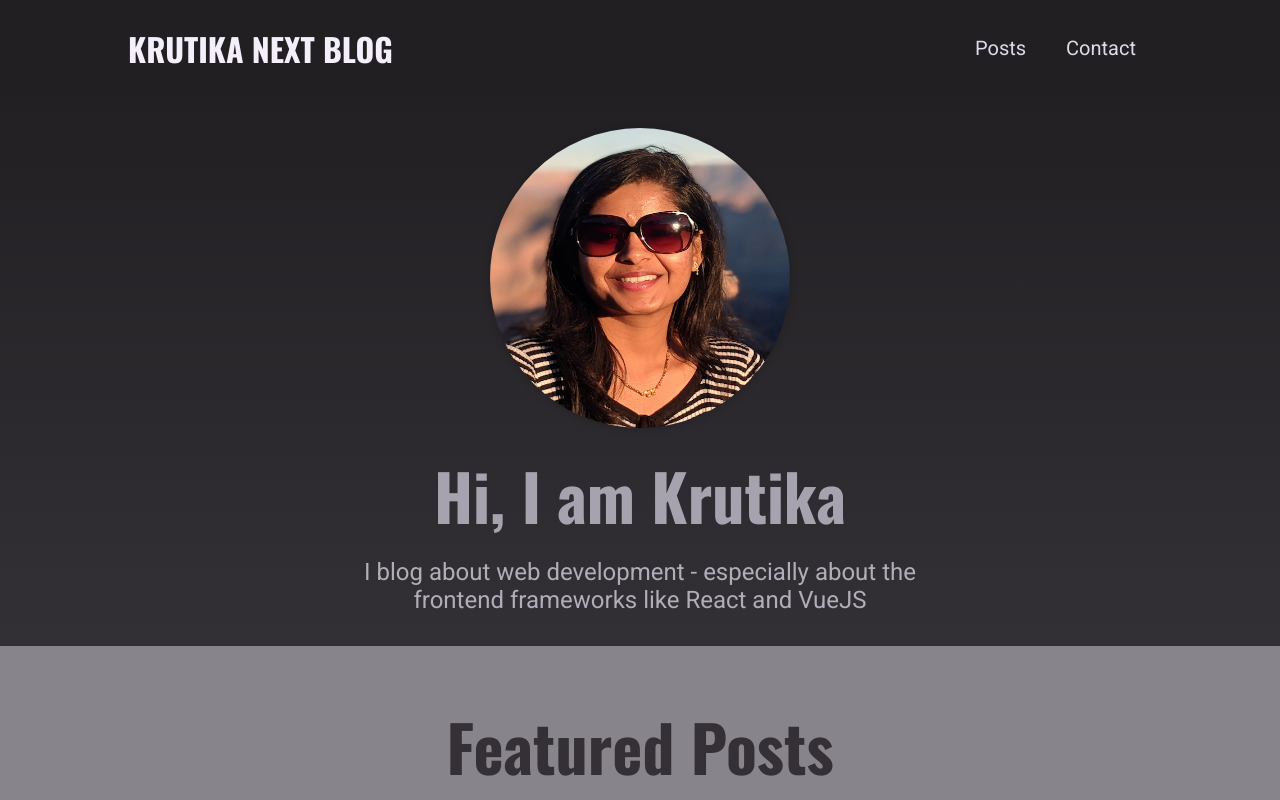
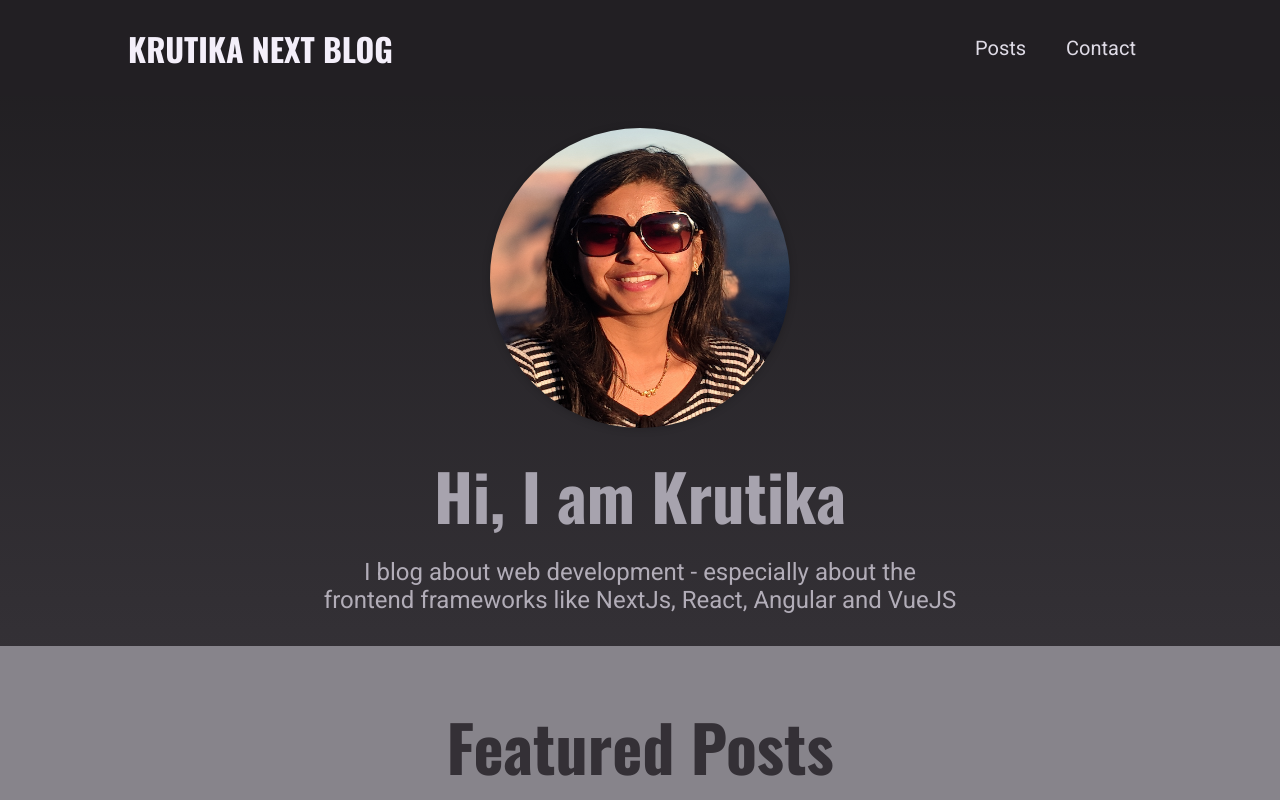
Before and after one commit to krutikapatil1/next-blog, a Next.js app: page / in a window 1280 px wide. Shown: the top 800 px of the page. Built offline with nearby package versions, Linux system fonts and the light colour scheme.

Commit message:
Fixes #14 Updated Hero description

```diff
--- a/components/home-page/hero.tsx
+++ b/components/home-page/hero.tsx
@@ -13,7 +13,7 @@ const Hero: React.FC = () => {
       <h1>Hi, I am Krutika</h1>
       <p>
         I blog about web development - especially about the frontend frameworks
-        like React and VueJS
+        like NextJs, React, Angular and VueJS
       </p>
     </section>
   );
```
